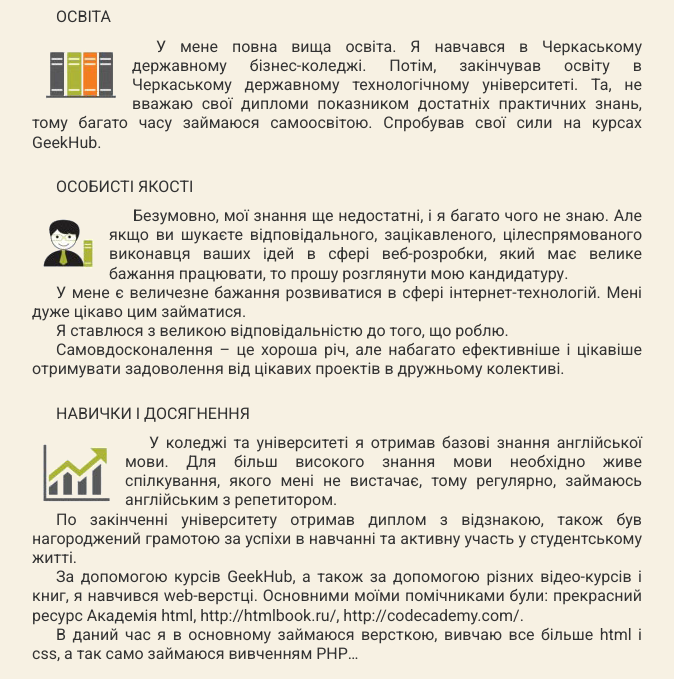
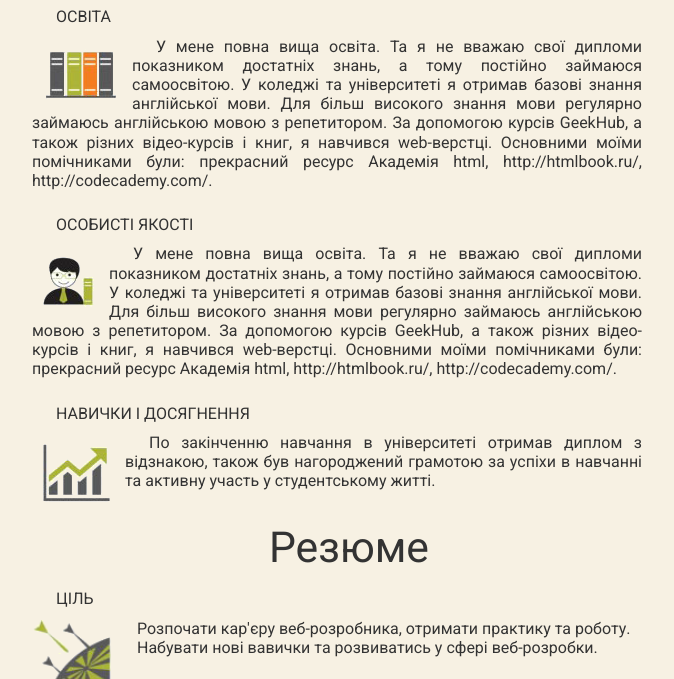
Before and after one commit to VladZelenko/VladZelenko.github.io, a plain HTML site: page index.html in a window 1280 px wide. Shown: the part 491-1170 px from the top of the page, without its empty margins (303-977 px from the left). Drawn offline with nearby package versions, Linux system fonts and the light colour scheme.

Commit message:
new information

```diff
--- a/index.html
+++ b/index.html
@@ -31,21 +31,15 @@ E-mail: Vlad2807@ukr.net" class="imgtop">
   				<h1 class="text-header-h1">Чому саме я?</h1>
       <h2 clas="text-header-h2">ОСВІТА</h2>
           <div class="text-content">
-              <p><img src="img/education-icon.png" align="left">У мене повна вища освіта. Я навчався в Черкаському державному бізнес-коледжі. Потім, закінчував освіту в Черкаському державному технологічному університеті. Та, не вважаю свої дипломи показником достатніх практичних знань, тому багато часу займаюся самоосвітою. Спробував свої сили на курсах GeekHub.</p>
+              <p><img src="img/education-icon.png" align="left">У мене повна вища освіта. Та я не вважаю свої дипломи показником достатніх знань, а тому постійно займаюся самоосвітою. У коледжі та університеті я отримав базові знання англійської мови. Для більш високого знання мови регулярно займаюсь англійською мовою з репетитором. За допомогою курсів GeekHub, а також різних відео-курсів і книг, я навчився web-верстці. Основними моїми помічниками були: прекрасний ресурс Академія html, http://htmlbook.ru/, http://codecademy.com/. </p>
           </div>
       <h2 clas="text-header-h2">ОСОБИСТІ ЯКОСТІ</h2>
           <div class="text-content">
-              <p><img src="img/Personal-icon.png" class="fig">Безумовно, мої знання ще недостатні, і я багато чого не знаю. Але якщо ви шукаєте відповідального, зацікавленого, цілеспрямованого виконавця ваших ідей в сфері веб-розробки, який має велике бажання працювати, то прошу розглянути мою кандидатуру.</p>
-              <p>У мене є величезне бажання розвиватися в сфері інтернет-технологій. Мені дуже цікаво цим займатися.</p>
-              <p>Я ставлюся з великою відповідальністю до того, що роблю.</p>
-              <p>Самовдосконалення – це хороша річ, але набагато ефективніше і цікавіше отримувати задоволення від цікавих проектів в дружньому колективі.</p>
+              <p><img src="img/Personal-icon.png" class="fig">У мене повна вища освіта. Та я не вважаю свої дипломи показником достатніх знань, а тому постійно займаюся самоосвітою. У коледжі та університеті я отримав базові знання англійської мови. Для більш високого знання мови регулярно займаюсь англійською мовою з репетитором. За допомогою курсів GeekHub, а також різних відео-курсів і книг, я навчився web-верстці. Основними моїми помічниками були: прекрасний ресурс Академія html, http://htmlbook.ru/, http://codecademy.com/. </p>
           </div>
       <h2 clas="text-header-h2">НАВИЧКИ І ДОСЯГНЕННЯ</h2>
           <div class="text-content">
-          <p><img src="img/Skills-icon.png" class="fig">У коледжі та університеті я отримав базові знання англійської мови. Для більш високого знання мови необхідно живе спілкування, якого мені не вистачає, тому регулярно, займаюсь англійським з репетитором.</p>
-              <p>По закінченні університету отримав диплом з відзнакою, також був нагороджений грамотою за успіхи в навчанні та активну участь у студентському житті.</p>
-              <p>За допомогою курсів GeekHub, а також за допомогою різних відео-курсів і книг, я навчився web-верстці. Основними моїми помічниками були: прекрасний ресурс  Академія html, http://htmlbook.ru/, http://codecademy.com/.</p>
-              <p>В даний час я в основному займаюся версткою, вивчаю все більше html і css, а так само займаюся вивченням РНР…</p>
+          <p><img src="img/Skills-icon.png" class="fig">По закінченню навчання в університеті отримав диплом з відзнакою, також був нагороджений грамотою за успіхи в навчанні та активну участь у студентському житті.</p>
           </div>
 			</div>
 
@@ -106,7 +100,7 @@ E-mail: Vlad2807@ukr.net" class="imgtop">
   </div>
 </div>
 
-<h2 clas="text-header-h2">ХОББІ</h2>
+<h2 clas="text-header-h2">ХОББІ ТА ЗАХОПЛЕННЯ</h2>
 <div class="cont text-content">
   <div class="colum"><img src="img/hobby-icon.png" class="fig imgtargetsize"></div>
   <div class="colum">
@@ -114,7 +108,6 @@ E-mail: Vlad2807@ukr.net" class="imgtop">
       <li>Вдосконалення навичоки по веб-розробці. </li>
       <li>Водіння мотоцикла.</li>
       <li>Плавання.</li>
-      <li>Заняття спортом.</li>
       <li>Здоровий спосіб життя.</li>
     </ul>
   </div>
```
